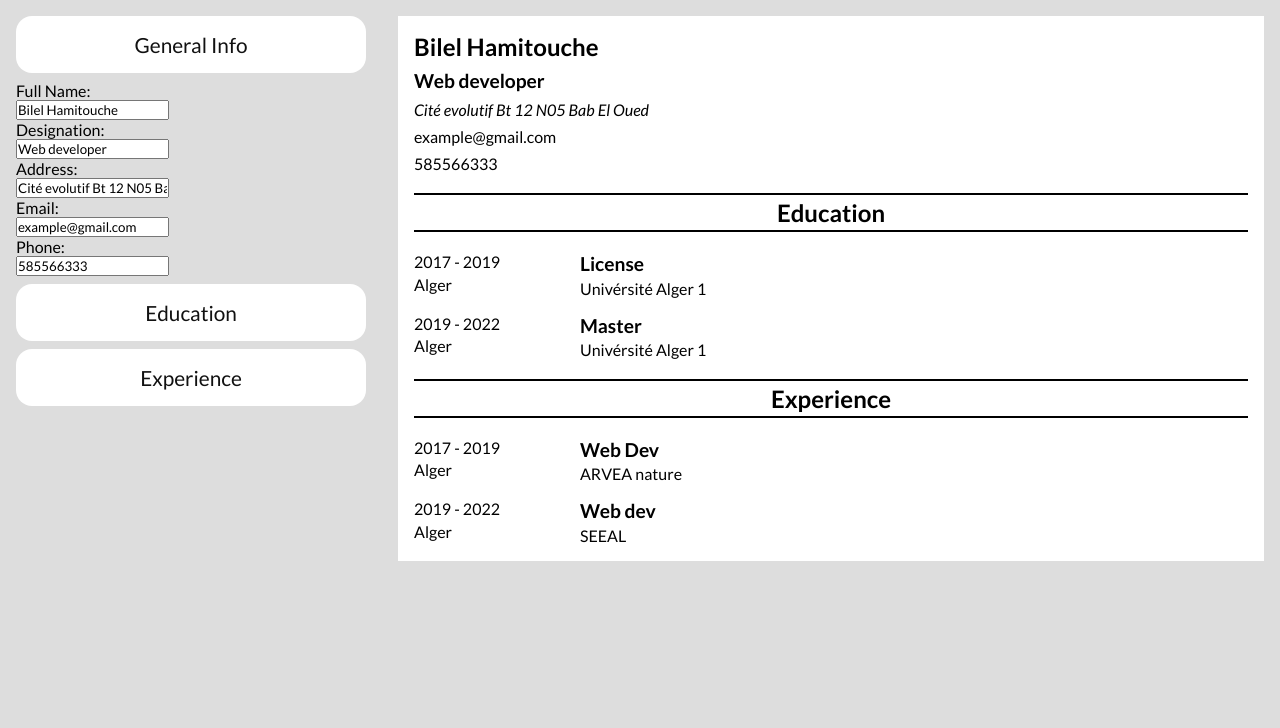
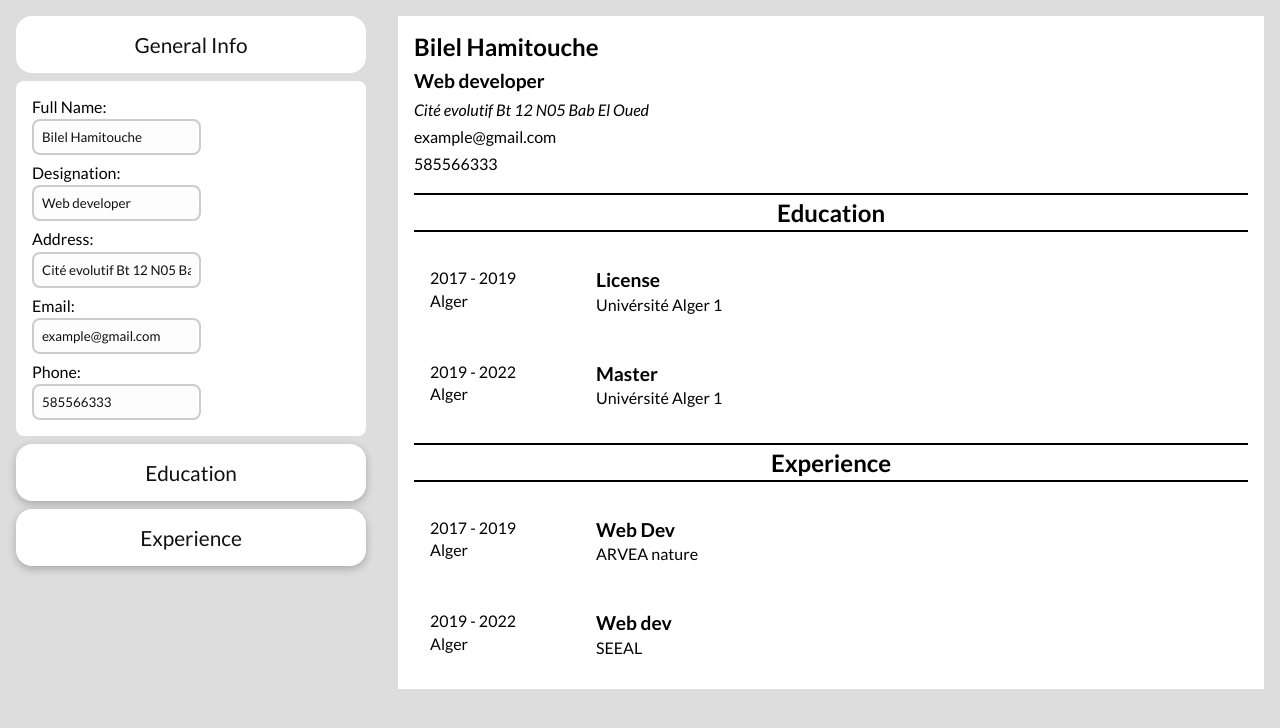
Before and after one commit to bilelhamitouche/cv-application, a React (Vite) app: page / in a window 1280 px wide. Both pictures are taken after a click on the button "General Info". Shown: the top 728 px of the page. Built offline with nearby package versions, Linux system fonts and the light colour scheme.

Commit message:
styled the page totally

```diff
--- a/src/components/form/EducationForm.jsx
+++ b/src/components/form/EducationForm.jsx
@@ -18,21 +18,21 @@ export function EducationForm({
     degree: '',
   });
   return (
-    <div className="education-form-container">
+    <div className="education-form-container flex flex-column gap-1">
       <button
-        className="btn expand-form-btn"
+        className="btn expand-form-btn box-shadow"
         onClick={() => setIsExpanded(!isExpanded)}>
         Education
       </button>
       {isExpanded ? (
-        <ul className="education-list">
+        <ul className="education-list flex flex-column gap">
           {educationInfo.map((education) => (
             <li
-              className="education"
+              className="education flex gap-1 justify-between rounded box-shadow"
               key={education.id}
               onClick={() => setOpened(education.id)}>
               {isOpened === education.id ? (
-                <form>
+                <form className="flex flex-column gap-1">
                   <label>
                     <span>School: </span>
                     <input
@@ -105,7 +105,7 @@ export function EducationForm({
           ))}
           {isAddNewExpanded ? (
             <form
-              className="add-education-form"
+              className="add-education-form flex flex-column gap-1 rounded p-2"
               onSubmit={(e) => e.preventDefault()}>
               <label>
                 <span>School: </span>
@@ -184,14 +184,14 @@ export function EducationForm({
                   required
                 />
               </label>
-              <div className="form-controls">
+              <div className="form-controls flex justify-between gap-1">
                 <button
-                  className="cancel-education-btn"
+                  className="cancel-education-btn cancel-btn rounded"
                   onClick={() => setIsAddNewExpanded(false)}>
                   Cancel
                 </button>
                 <button
-                  className="save-education-btn"
+                  className="save-education-btn save-btn rounded"
                   onClick={(e) => {
                     onAddHandler(e, tmpData);
                     setIsAddNewExpanded(false);
@@ -209,7 +209,7 @@ export function EducationForm({
             </form>
           ) : (
             <button
-              className="add-education-btn"
+              className="add-education-btn p-1 box-shadow"
               onClick={() => setIsAddNewExpanded(true)}>
               Add Education
             </button>
--- a/src/components/form/ExperienceForm.jsx
+++ b/src/components/form/ExperienceForm.jsx
@@ -18,21 +18,21 @@ export function ExperienceForm({
     designation: '',
   });
   return (
-    <div className="experience-form-container">
+    <div className="experience-form-container flex flex-column gap-1">
       <button
-        className="btn expand-form-btn"
+        className="btn expand-form-btn box-shadow"
         onClick={() => setIsExpanded(!isExpanded)}>
         Experience
       </button>
       {isExpanded ? (
-        <ul className="experience-list">
+        <ul className="experience-list flex flex-column gap">
           {experienceInfo.map((experience) => (
             <li
-              className="experience"
+              className="experience box-shadow flex justify-between gap-1 rounded"
               key={experience.id}
               onClick={() => setOpened(experience.id)}>
               {isOpened === experience.id ? (
-                <form>
+                <form className="flex flex-column gap-1">
                   <label>
                     <span>Company: </span>
                     <input
@@ -98,7 +98,7 @@ export function ExperienceForm({
           ))}
           {isAddNewExpanded ? (
             <form
-              className="add-experience-form"
+              className="add-experience-form flex flex-column p-2 gap-1 rounded box-shadow"
               onSubmit={(e) => e.preventDefault()}>
               <label>
                 <span>Company: </span>
@@ -170,14 +170,14 @@ export function ExperienceForm({
                   }
                 />
               </label>
-              <div className="form-controls">
+              <div className="form-controls flex justify-between gap-1">
                 <button
-                  className="cancel-experience-btn"
+                  className="cancel-experience-btn cancel-btn rounded"
                   onClick={() => setIsAddNewExpanded(false)}>
                   Cancel
                 </button>
                 <button
-                  className="save-experience-btn"
+                  className="save-experience-btn save-btn rounded"
                   onClick={(e) => {
                     onAddHandler(e, tmpData);
                     setIsAddNewExpanded(false);
@@ -195,7 +195,7 @@ export function ExperienceForm({
             </form>
           ) : (
             <button
-              className="add-experience-btn"
+              className="add-experience-btn box-shadow p-1"
               onClick={() => setIsAddNewExpanded(true)}>
               Add Experience
             </button>
--- a/src/components/form/GeneralInfoForm.jsx
+++ b/src/components/form/GeneralInfoForm.jsx
@@ -4,14 +4,14 @@ import { useState } from 'react';
 export function GeneralInfoForm({ onChangeHandler, generalInfo }) {
   const [isExpanded, setIsExpanded] = useState(false);
   return (
-    <div className="general-info-form-container">
+    <div className="general-info-form-container flex flex-column gap-1">
       <button
         className="btn expand-form-btn"
         onClick={() => setIsExpanded(!isExpanded)}>
         General Info
       </button>
       {isExpanded ? (
-        <form className="general-info-form">
+        <form className="general-info-form form flex flex-column p-2 gap-1 rounded">
           <label>
             <span>Full Name: </span>
             <input
--- a/src/styles/EducationForm.css
+++ b/src/styles/EducationForm.css
@@ -6,6 +6,13 @@
   gap: 0.5rem;
 }
 
-input {
-  display: block;
+.add-education-btn {
+  background-color: #fff;
+  font-size: 1rem;
+  border: none;
+  cursor: pointer;
 }
+
+.add-education-form {
+  background-color: #fff;
+}
--- a/src/styles/ExperienceForm.css
+++ b/src/styles/ExperienceForm.css
@@ -1,11 +1,13 @@
 @import url('utils.css');
 
-.experience-form-container {
-  display: flex;
-  flex-direction: column;
-  gap: 0.5rem;
+.add-experience-btn {
+  background-color: #fff;
+  border: none;
+  font-size: 1rem;
+  cursor: pointer;
 }
 
-input {
-  display: block;
+.add-experience-form {
+  background-color: #fff;
+  padding: 1rem;
 }
--- a/src/styles/GeneralInfoForm.css
+++ b/src/styles/GeneralInfoForm.css
@@ -1,11 +1 @@
 @import url('utils.css');
-
-.general-info-form-container {
-  display: flex;
-  flex-direction: column;
-  gap: 0.5rem;
-}
-
-input {
-  display: block;
-}
--- a/src/styles/utils.css
+++ b/src/styles/utils.css
@@ -12,7 +12,7 @@
 }
 
 .btn:hover {
-  background-color: #cccccc;
+  transform: scale(1.05);
 }
 
 .flex {
@@ -27,8 +27,36 @@
   justify-content: center;
 }
 
+.justify-between {
+  justify-content: space-between;
+}
+
 .align-center {
   align-items: center;
+}
+
+.gap {
+  gap: 0.2rem;
+}
+
+.gap-1 {
+  gap: 0.5rem;
+}
+
+.p-1 {
+  padding: 0.5rem;
+}
+
+.p-2 {
+  padding: 1rem;
+}
+
+.rounded {
+  border-radius: 0.5rem;
+}
+
+.rounded-md {
+  border-radius: 1rem;
 }
 
 ul {
@@ -49,3 +77,60 @@ ul {
 .grid {
   display: grid;
 }
+
+input {
+  margin-top: 0.2rem;
+  padding: 0.5rem;
+  border: 2px solid #cccccc;
+  border-radius: 0.5rem;
+  display: block;
+  background-color: #fdfdfd;
+  color: #111;
+}
+
+.form {
+  background-color: #fff;
+}
+
+li {
+  padding: 1rem;
+  background-color: #fff;
+}
+
+.box-shadow {
+  box-shadow: rgba(0, 0, 0, 0.24) 0px 3px 8px;
+}
+
+.delete-btn {
+  background-color: inherit;
+  border: none;
+  cursor: pointer;
+}
+
+.form-controls {
+  margin-top: 10px;
+}
+
+.cancel-btn,
+.save-btn {
+  padding: 0.5rem 1rem;
+  font-size: 1rem;
+  border: none;
+  transition: 0.5s ease-in-out;
+  cursor: pointer;
+}
+
+.cancel-btn:hover,
+.save-btn:hover {
+  transform: scale(1.05);
+}
+
+.cancel-btn {
+  background-color: #f87171;
+  color: #7f1d1d;
+}
+
+.save-btn {
+  background-color: #4ade80;
+  color: #14532d;
+}
```
